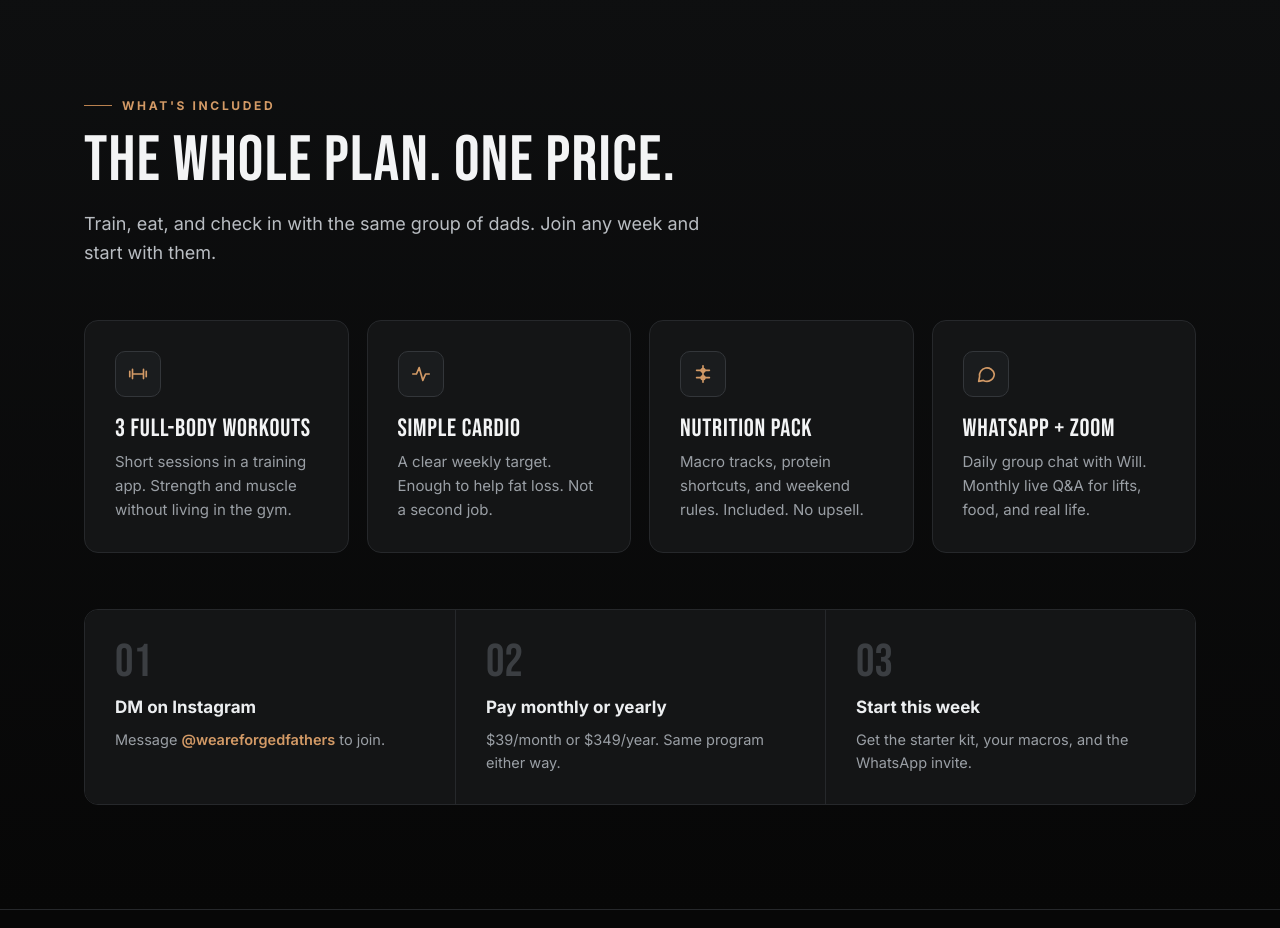
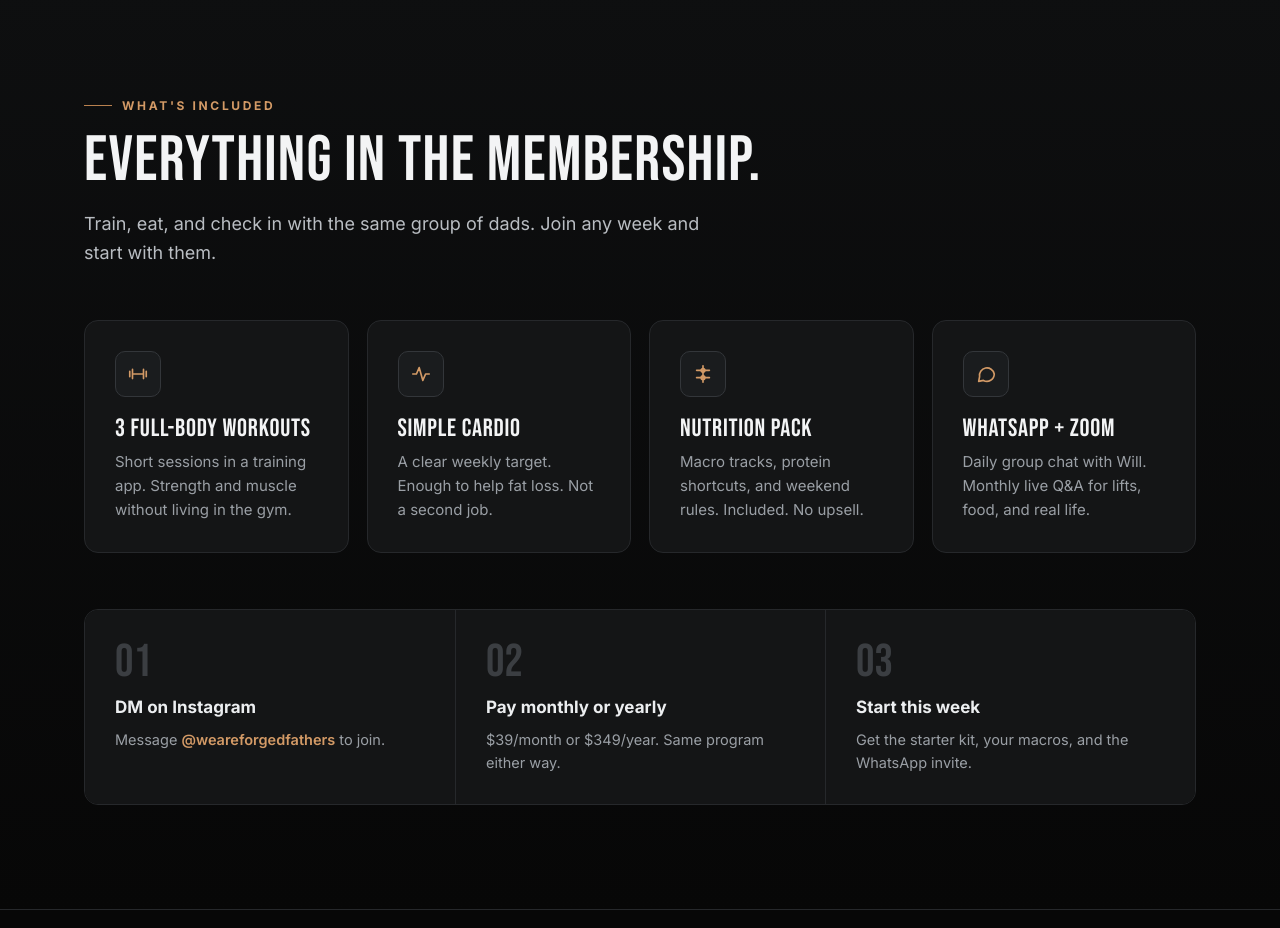
Before and after one commit to ejcore/forged-fathers-mockup, a plain HTML site: page index.html in a window 1280 px wide. Shown: the part 1080-2008 px from the top of the page. Drawn offline with Linux system fonts and the light colour scheme.

Commit message:
Fix program headline: drop misleading one-price line
Monthly and yearly are both options, so the section title now says everything in the membership.

```diff
--- a/index.html
+++ b/index.html
@@ -290,7 +290,7 @@
   <div class="wrap">
     <div class="sec-head">
       <div class="eyebrow">What's included</div>
-      <h2>The whole plan. One price.</h2>
+      <h2>Everything in the membership.</h2>
       <p class="lead">Train, eat, and check in with the same group of dads. Join any week and start with them.</p>
     </div>
 
```
